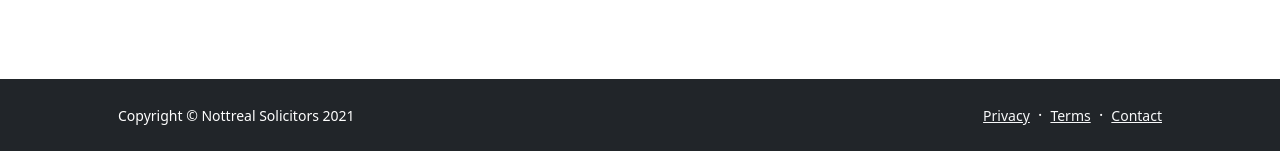
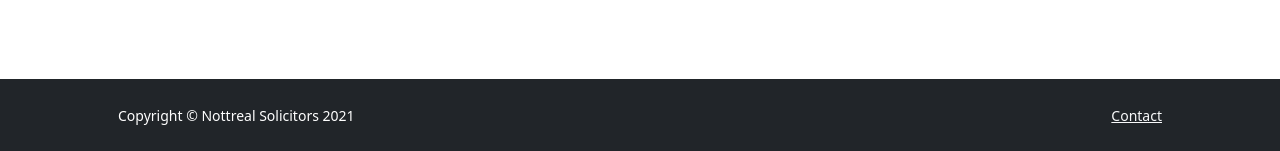
Before and after one commit to MAziz-0/Legal_site, a Flask app: page /about in a window 1280 px wide. Shown: the part 2902-3053 px from the top of the page. Run offline with Flask 2, Linux system fonts and the light colour scheme; some libraries are stand-ins or nearby versions.

Commit message:
Created a contact page for the contact link in footer

```diff
--- a/templates/base.html
+++ b/templates/base.html
@@ -179,11 +179,8 @@ I would highly highly recommend them!"</div>
                 <div class="row align-items-center justify-content-between flex-column flex-sm-row">
                     <div class="col-auto"><div class="small m-0 text-white">Copyright &copy; Nottreal Solicitors <span id= "copyright"></span></div></div>
                     <div class="col-auto">
-                        <a class="link-light small" href="#!">Privacy</a>
-                        <span class="text-white mx-1">&middot;</span>
-                        <a class="link-light small" href="#!">Terms</a>
-                        <span class="text-white mx-1">&middot;</span>
-                        <a class="link-light small" href="#!">Contact</a>
+                        <span class="text-white mx-1"></span>
+                        <a class="link-light small" href="{{ url_for('contact') }}">Contact</a>
                     </div>
                 </div>
             </div>
```
